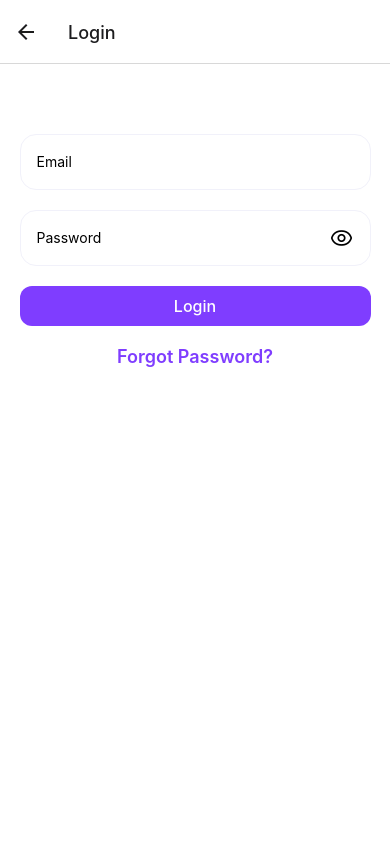
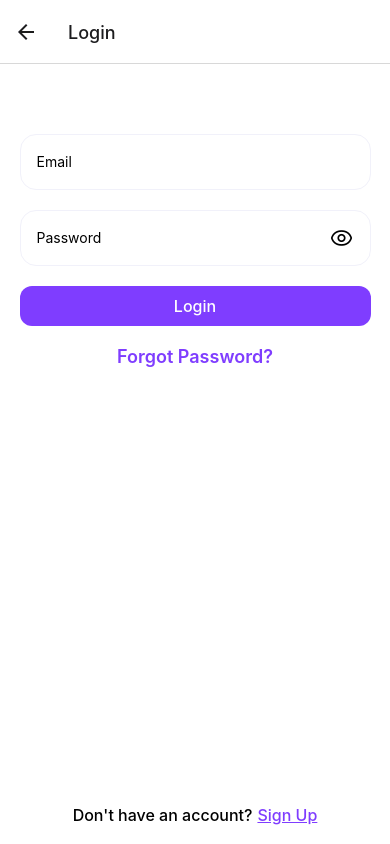
Before and after one commit to MoeInL/TrackThemBucks, a React Native app: screen /Login in a window 390 px wide. Built offline with nearby package versions, Linux system fonts and the light colour scheme.

Commit message:
added a missing text

```diff
--- a/Screens/Onboarding/Login.js
+++ b/Screens/Onboarding/Login.js
@@ -49,6 +49,14 @@ export default function Login({navigation}){
             <TouchableOpacity style = {styles.container} onPress={()=> navigation.navigate("ForgotPassword")}>
                 <Text style = {styles.txtStyle}>Forgot Password?</Text>
             </TouchableOpacity>
+
+           <View style = {styles.txtContainer}>
+            <Text style = {styles.txt}>Don't have an account?</Text>
+
+            <TouchableOpacity onPress={()=> navigation.navigate("SignUp")}>
+                <Text style = {styles.hyperlinkTxt}>Sign Up</Text>
+            </TouchableOpacity>
+           </View>
         </View>
     )
 }
@@ -69,5 +77,26 @@ const styles = StyleSheet.create({
         color: "#7F3DFF",
         fontSize: 18,
         fontWeight: "600",
+    },
+
+    txtContainer: {
+        flexDirection: "row",
+        justifyContent: "center",
+        gap: 5,
+        flex: 1,
+        alignItems: "flex-end",
+    },
+
+    txt: {
+        fontSize: 16,
+        fontWeight: "500",
+        color: "##91919F",
+    },
+
+    hyperlinkTxt:{
+        fontSize: 16,
+        fontWeight: "500",
+        color: "#7F3DFF",
+        textDecorationLine: "underline",
     }
 })
```
